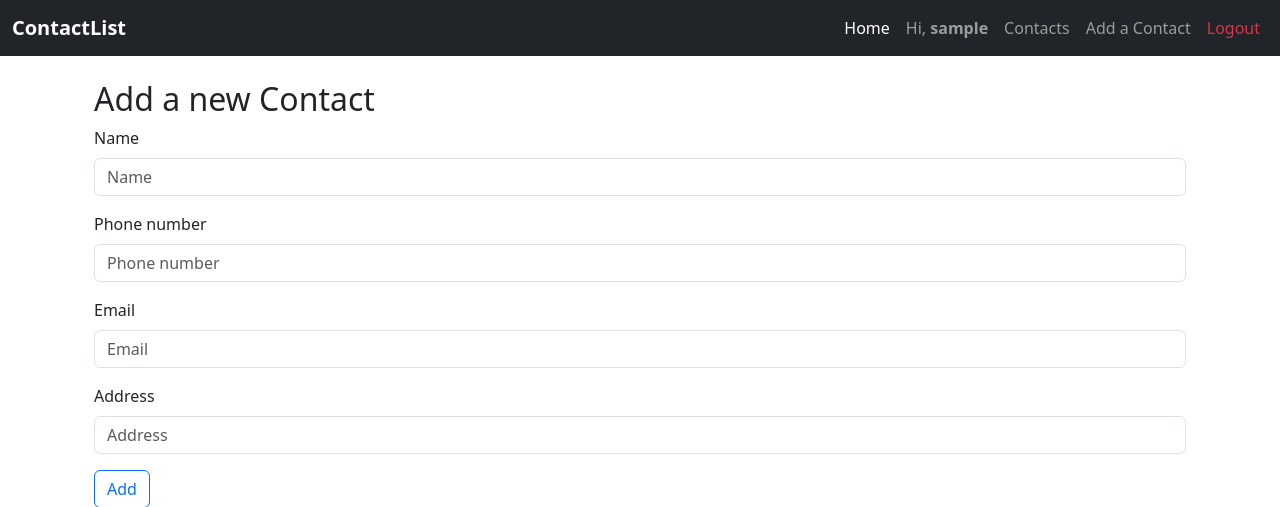
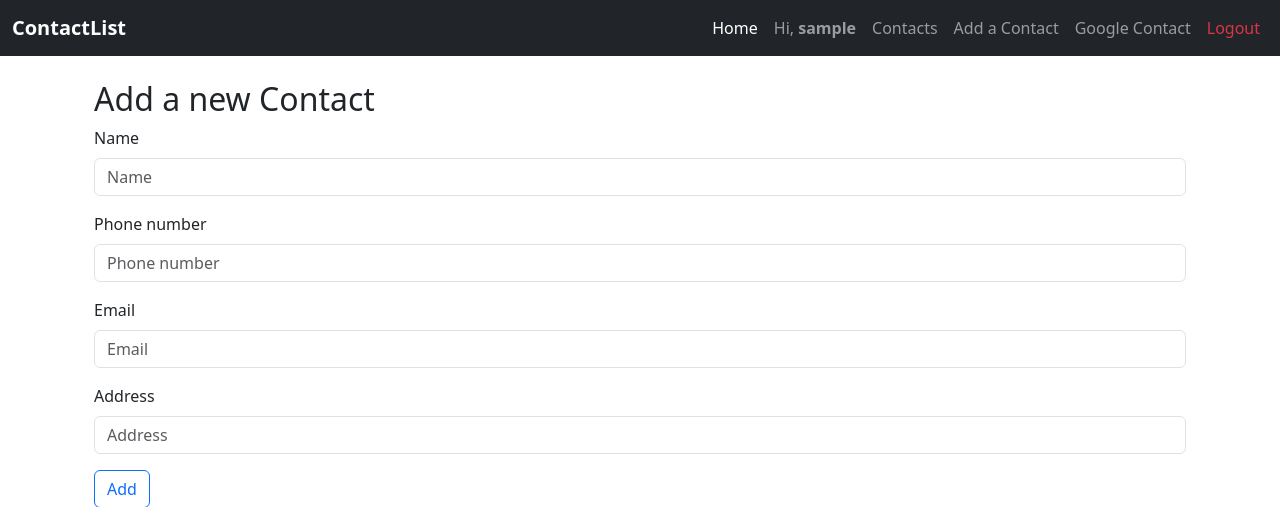
Before and after one commit to AsHkAn-Django/django-contact-sync, a Django app: page /add_contact/ in a window 1280 px wide. Shown: the top 507 px of the page. Run offline with Django 5.2, Linux system fonts and the light colour scheme; the visitor is signed in with stand-in values (Sample User, id 1); some libraries are stand-ins or nearby versions.

Commit message:
user now can add contacts from GOOGLE CONTACTS

```diff
--- a/myApp/people.py
+++ b/myApp/people.py
@@ -1,5 +1,4 @@
 import os
-import json
 from google_auth_oauthlib.flow import Flow
 
 BASE_DIR = os.path.dirname(os.path.dirname(os.path.abspath(__file__)))
--- a/myApp/templates/base.html
+++ b/myApp/templates/base.html
@@ -35,6 +35,9 @@
             <a class="nav-link" href="{% url 'myApp:add_contact' %}">Add a Contact</a>
           </li>
           <li class="nav-item">
+            <a class="nav-link" href="{% url 'myApp:google_contacts' %}">Google Contact</a>
+          </li>
+          <li class="nav-item">
             <form action="{% url 'logout' %}" method="post" class="d-inline">
               {% csrf_token %}
               <button type="submit" class="btn btn-link nav-link text-danger">Logout</button>
--- a/myApp/urls.py
+++ b/myApp/urls.py
@@ -12,6 +12,8 @@ urlpatterns = [
     path('', views.IndexView.as_view(), name='home'),
     path('authorize/', views.authorize, name='authorize'),
     path('oauth2callback/', views.oauth2callback, name='oauth2callback'),
-    path('contacts/', views.contacts, name='google_contacts'),
+    path('google_contacts/', views.get_google_contacts, name='google_contacts'),
+    path('google_contacts/add_from_google/<str:pk>', views.add_contact_from_google, name='add_from_google'),
+
 
 ]
--- a/myApp/views.py
+++ b/myApp/views.py
@@ -167,7 +167,7 @@ def oauth2callback(request):
     return redirect('myApp:google_contacts')
 
 
-def contacts(request):
+def get_google_contacts(request):
     if 'credentials' not in request.session:
         return redirect('myApp:authorize')
 
@@ -181,6 +181,38 @@ def contacts(request):
         pageSize=10,
         personFields='names,emailAddresses,phoneNumbers,addresses'
     ).execute()
-
     contacts = results.get('connections', [])
     return render(request, 'myApp/google_contacts.html', {'contacts': contacts})
+
+
+
+def add_contact_from_google(request, pk):
+    if 'credentials' not in request.session:
+        return redirect('myApp:authorize')
+
+    creds_data = request.session['credentials']
+    creds = Credentials(**creds_data)
+
+    service = build('people', 'v1', credentials=creds)
+
+    # Fetch a single contact by resourceName (e.g., 'people/c123456')
+    contact = service.people().get(
+        resourceName=pk,
+        personFields='names,emailAddresses,phoneNumbers,addresses'
+    ).execute()
+
+    name = contact['names'][0]['displayName'] if 'names' in contact else ''
+    phone_number = contact['phoneNumbers'][0]['value'] if 'phoneNumbers' in contact else ''
+    email = contact['emailAddresses'][0]['value'] if 'emailAddresses' in contact else ''
+    address = contact['addresses'][0]['formattedValue'] if 'addresses' in contact else ''
+
+    if phone_number and not Contact.objects.filter(phone_number=phone_number, author=request.user).exists():
+        Contact.objects.create(
+            name=name,
+            phone_number=phone_number,
+            email=email,
+            address=address,
+            author=request.user
+        )
+
+    return redirect('myApp:contact_list')
```
Also changed, not shown: myApp/templates/myApp/google_contacts.html (+4 -4 lines).
